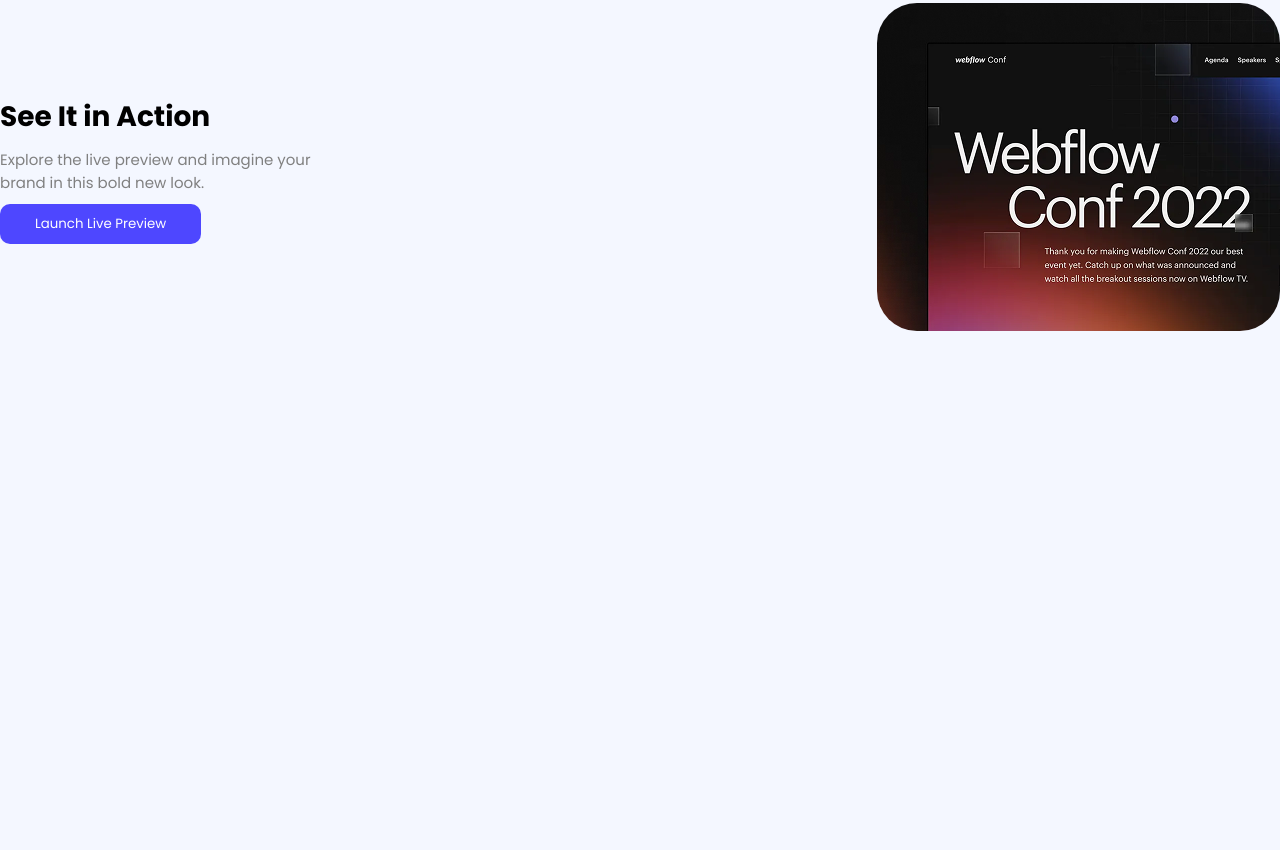
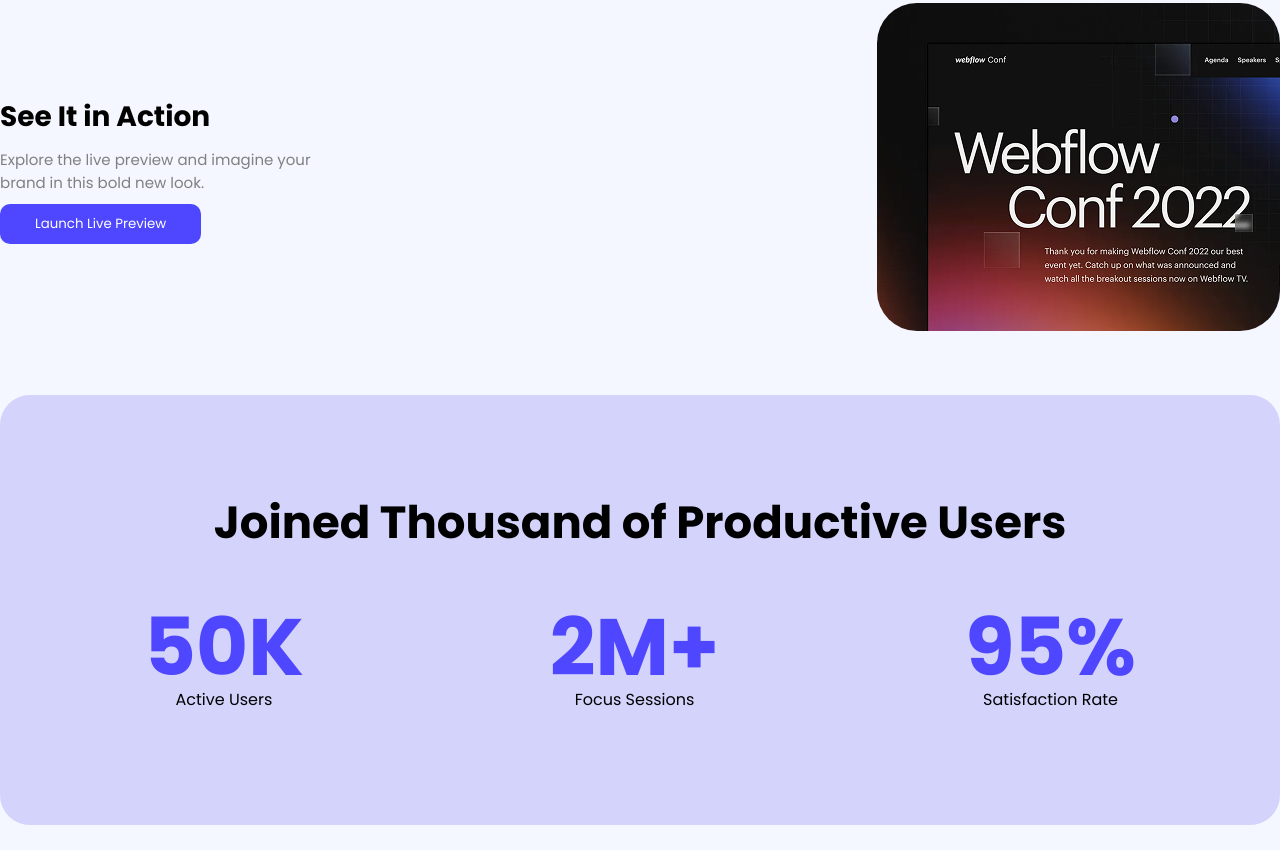
Before and after one commit to emonuime/assignment-01, a plain HTML site: page index.html in a window 1280 px wide. Shown: the part 830-1680 px from the top of the page. Before the commit the page ends 1200 px from the top, so only its background shows below. Drawn offline with Linux system fonts and the light colour scheme.

Commit message:
Productive Section Added

```diff
--- a/index.html
+++ b/index.html
@@ -65,13 +65,41 @@
                     </div>
 
 
-
                     <div class="imgBox">
                         <img src="Assets/wc-mini.png" alt="">
                     </div>
                 </div>
             </section>
 
+
+
+
+
+
+
+
+              <!--Productive Section-->
+            <section class="productiveUserSection">
+                <div class="pusWidth">
+                    <h2 class="heading">Joined Thousand of Productive Users</h2>
+
+                    <div class="numBox">
+                        <div class="firstNum">
+                            <h1>50K</h1>
+                            <p>Active Users</p>
+                        </div>
+                        <div class="secondNum">
+                            <h1>2M+</h1>
+                            <p>Focus Sessions</p>
+                        </div>
+                        <div class="thirdNum">
+                            <h1>95%</h1>
+                            <p>Satisfaction Rate</p>
+                        </div>
+                    </div>
+                </div>
+            </section>
+              <!--END-->
 
 
 
--- a/style.css
+++ b/style.css
@@ -45,6 +45,17 @@
 /* END */
 
 
+
+
+
+
+
+
+
+
+
+
+
 /*Banner Design*/
 .bannerSection{
     height: 100vh;
@@ -78,6 +89,20 @@
 }
 
 /* END */
+
+
+
+
+
+
+
+
+
+
+
+
+
+
 
 
 /* Action Section design */
@@ -122,3 +147,56 @@
 }
 
 /* END */
+
+
+
+
+
+
+
+/*Producttive Section */
+
+.productiveUserSection{
+    height: 60vh;
+    width: 100%;
+    display: flex;
+    justify-content: center;
+    align-items: center;
+
+}
+
+.pusWidth{
+    height: 350px;
+    width: 1360px;
+    background: rgb(211, 211, 251);
+    border-radius: 30px;
+    display: flex;
+    flex-direction: column;
+    justify-content: center;
+    align-items: center;
+    padding: 30px 20px 50px 20px;
+}
+
+
+.numBox{
+    display: flex;
+    justify-content: space-between;
+    align-items: center;
+    width: 80%;
+    margin-top: 30px;
+}
+
+.pusWidth h1{
+    font-size: 80px;
+    color: #4E47FF;
+}
+
+.pusWidth h2{
+    font-size: 45px;
+
+}
+.numBox p{
+    text-align: center;
+    margin-top: -20px;
+}
+/* END*/
```
